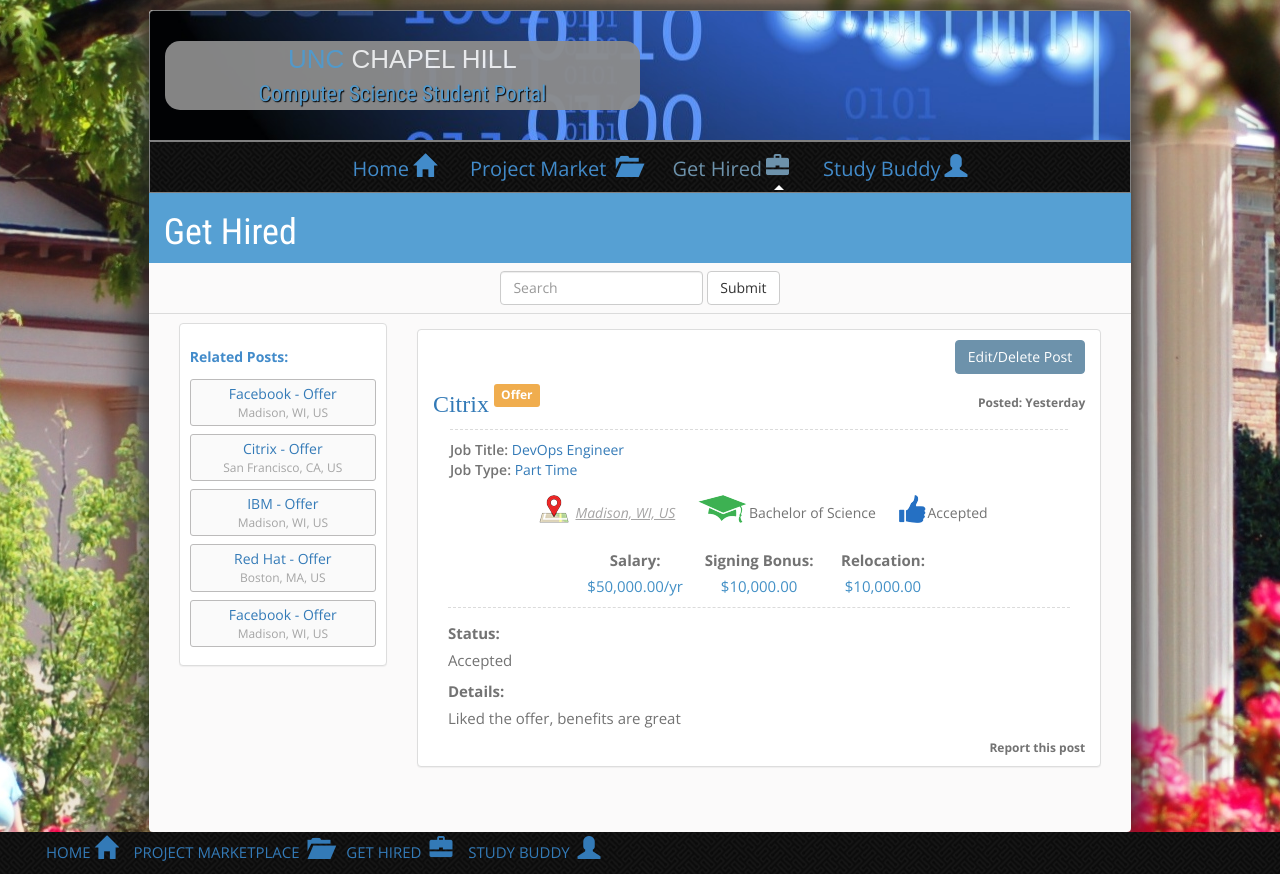
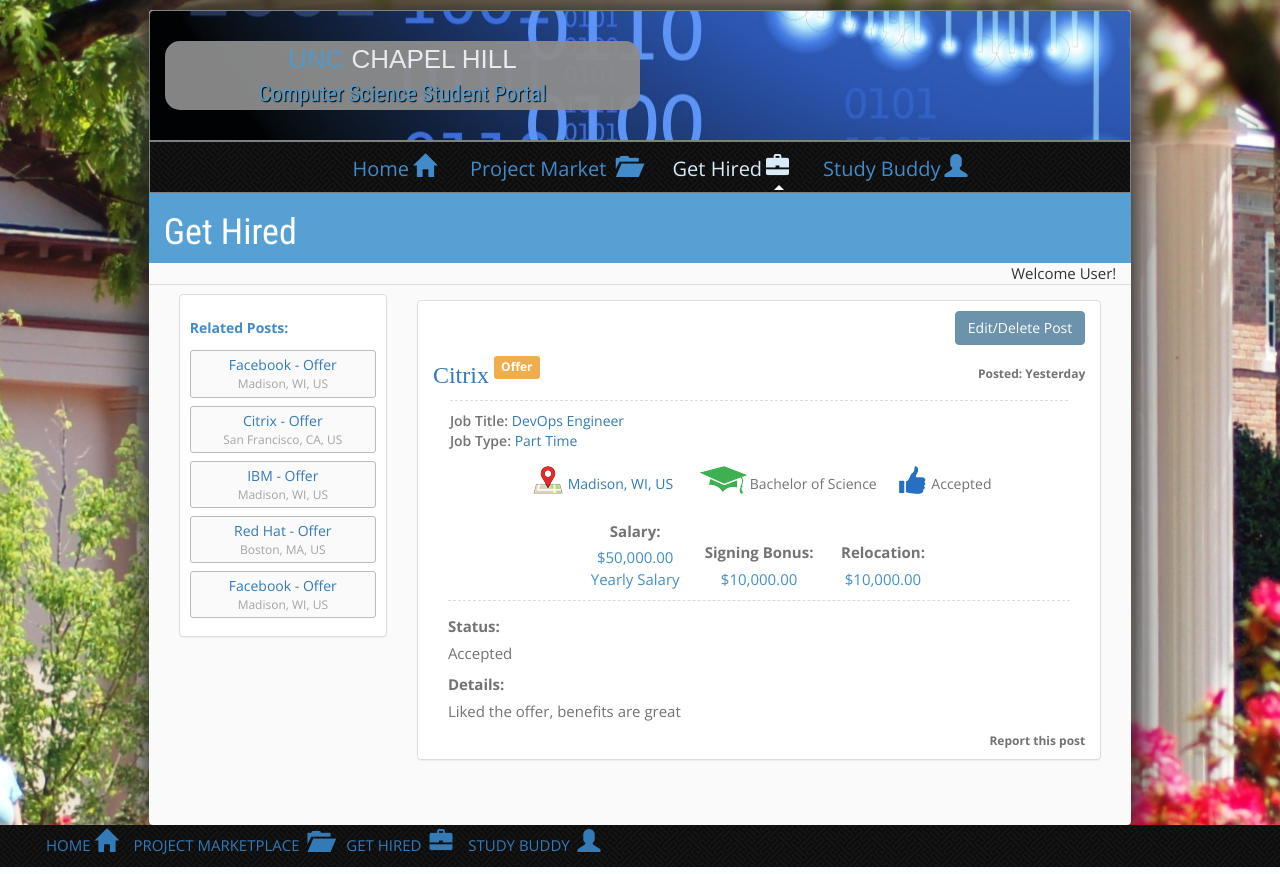
Before and after one commit to eliezer15/csportal, a Django app: page /gethired/post/offer/20/ in a window 1280 px wide. Run offline with Django 3.2, Linux system fonts and the light colour scheme; data comes from the database, SQL or seed files in the repository; parts of the project's set-up code (start-up, migrations or seed data) failed here and were passed over; some libraries are stand-ins or nearby versions; some web fonts are replaced.

Commit message:
Miss edits to CSS, added addtoget template tag for paging filter results. Removed yearly display.

```diff
--- a/GetHired/templatetags/extra_templates.py
+++ b/GetHired/templatetags/extra_templates.py
@@ -32,7 +32,7 @@ def tagline(value):
 def normcompname(value):
     return value.replace(' ', '%20')
 
-@register.filter
+@register.filter()
 def rating(value):
     starstring = ""
     for x in range (0, value):
@@ -56,3 +56,49 @@ def absurl(parser, token, node_cls=AbsoluteURLNode):
         asvar=node_instance.asvar)
 
 absurl = register.tag(absurl)
+
+
+"""
+Decorator to facilitate template tag creation
+"""
+def easy_tag(func):
+    """deal with the repetitive parts of parsing template tags"""
+    def inner(parser, token):
+        #print token
+        try:
+            return func(*token.split_contents())
+        except TypeError:
+            raise template.TemplateSyntaxError('Bad arguments for tag "%s"' % token.split_contents()[0])
+    inner.__name__ = func.__name__
+    inner.__doc__ = inner.__doc__
+    return inner
+
+
+
+class AppendGetNode(template.Node):
+    def __init__(self, dict):
+        self.dict_pairs = {}
+        for pair in dict.split(','):
+            pair = pair.split('=')
+            self.dict_pairs[pair[0]] = template.Variable(pair[1])
+
+    def render(self, context):
+        get = context['request'].GET.copy()
+
+        for key in self.dict_pairs:
+            get[key] = self.dict_pairs[key].resolve(context)
+
+        path = context['request'].META['PATH_INFO']
+
+        #print "&".join(["%s=%s" % (key, value) for (key, value) in get.items() if value])
+
+        if len(get):
+            path += "?%s" % "&".join(["%s=%s" % (key, value) for (key, value) in get.items() if value])
+
+
+        return path
+
+@register.tag()
+@easy_tag
+def append_to_get(_tag_name, dict):
+    return AppendGetNode(dict)
--- a/static/css/style.css
+++ b/static/css/style.css
@@ -170,6 +170,7 @@ ul.navlist li a {
 	line-height: 20px;
 	padding: 0px 15px 0px;
 	text-decoration: none;
+	outline: none;
 }
 
 ul.navlist li a:hover {
@@ -201,7 +202,7 @@ ul.navlist li a:hover:after {
 }
 
 ul.navlist li a.current {
-	color: #6d92ab;
+	color: #D7EBF9;
 }
 
 div.info {
@@ -220,7 +221,7 @@ div.money_field {
 	width:92%;
 }
 
-div.buttondiv {
+div.user-bar {
 	border-bottom: thin solid #dbdbdb;
 	padding-bottom: 10px margin-bottom: 15px;
 }
@@ -399,20 +400,14 @@ div.postview span.date, span.salary, span.rating{
 	float: right;
 }
 
-div.postview-about-row{
+div.postview-about-row, span.postview-location a{
     font-size: 14px;
     padding: 10px 0px;
     text-align: center;
 }
 
-span.postview-location a{
-	color: #a5a4a4;
-	text-decoration: underline;
-	padding-left: 4px;
-}
-
-span.postview-location a:hover{
-	color: #828181;
+span.postview-location, span.postview-offer{
+	padding: 0px 3px;
 }
 
 div.postview-about-row div{
@@ -510,6 +505,7 @@ div.post-404{
 div.companyinfo{
 	margin: 1em 0.3em;
 	border: thin solid #DBDBDB;
+	color: #7b7b7b;
 }
 
 div.pagination{
--- a/templates/GetHired/post.html
+++ b/templates/GetHired/post.html
@@ -66,9 +66,9 @@
 							{% endif %}
 						</div>
 						<div class="row postview-about-row">
-							<div><img src="{% static "/static/images/gethired/map_location_test.png" %}"><span class="postview-location"><a href="/gethired/filter/?company=ALL&location={{post.location.state}}&job_title=ALL&job_type=ALL"><em>{{post.location}}</em></a></span></div>
+							<div><img src="{% static "/static/images/gethired/map_location_test.png" %}"><span class="postview-location"><a href="/gethired/filter/?company=ALL&location={{post.location.state}}&job_title=ALL&job_type=ALL">{{post.location}}</a></span></div>
 							<div><img src="{% static "/static/images/gethired/grad_cap_test_g.png" %}"><span>{{post.applicant_degree|normdegree}}</span></div>
-							<div><img src="{% static "/static/images/gethired/thumbs_up_test.png" %}"><span>{{post.get_offer_status_display}}</span></div>
+							<div><img src="{% static "/static/images/gethired/thumbs_up_test.png" %}"><span class="postview-offer">{{post.get_offer_status_display}}</span></div>
 						</div>
 					</div>
 				</div>
@@ -93,7 +93,7 @@
     				<div class="row postview-salary-block-row">
     					<div class="postview-salary-blocks">
     						<label>Salary:</label>
-							<p class="salary"><span class="content">${{post.salary|intcomma}}{% if post.get_pay_type_display == "Yearly Salary" %}/yr{% endif %}</span></p>
+							<p class="salary"><span class="content">${{post.salary|intcomma}} {{post.get_pay_type_display}}</span></p>
 						</div>
 						<div class="postview-salary-blocks">
 							<label>Signing Bonus:</label>
--- a/templates/GetHired/postlist.html
+++ b/templates/GetHired/postlist.html
@@ -193,7 +193,7 @@
 	<div class="pagination">
         <span class="step-links">
             {% if posts.has_previous %}
-                <a href="?page={{posts.previous_page_number}}">&lsaquo;&lsaquo;</a>
+                <a href="{% append_to_get page=posts.previous_page_number %}">&lsaquo;&lsaquo;</a>
             {% endif %}
 
             <span class="current">
@@ -201,7 +201,7 @@
             </span>
 
             {% if posts.has_next %}
-                <a href="?page={{posts.next_page_number}}">&rsaquo;&rsaquo;</a>
+                <a href="{% append_to_get page=posts.next_page_number %}">&rsaquo;&rsaquo;</a>
             {% endif %}
         </span>
     </div>
--- a/templates/portal/base.html
+++ b/templates/portal/base.html
@@ -56,14 +56,9 @@
 				</div> <!-- Info Div -->
 			</div><!-- Info Div Row End -->
 			<div class="row search">
-				<div class="buttondiv col-md-12" style="text-align: center;">
-					<form class="navbar-form" role="search">
-       					<div class="form-group">
-          					<input type="text" class="form-control" placeholder="Search">
-       					</div>
-        				<button type="submit" class="btn btn-default">Submit</button>
-                    </form>
-				</div><!-- End of Button Div -->
+				<div class="user-bar col-md-12">
+					<span style="float: right;">Welcome User!</span>
+				</div><!-- End of user-bar Div -->
 			</div><!-- End of Search Row -->
 			<div class="container-fluid">
 				<div class="row">
--- a/templates/portal/newpost.html
+++ b/templates/portal/newpost.html
@@ -1,6 +1,6 @@
 {% extends "portal/base.html" %}
 {% block title %} Add/Edit Post {% endblock %}
-{% block header %}GetHired{% endblock %}
+{% block header %} Get Hired {% endblock %}
 {% block content %}
 <div class="newform col-md-12">
 {% if post_type == "Interview" %}
```
Also changed, not shown: README.md (deleted).
